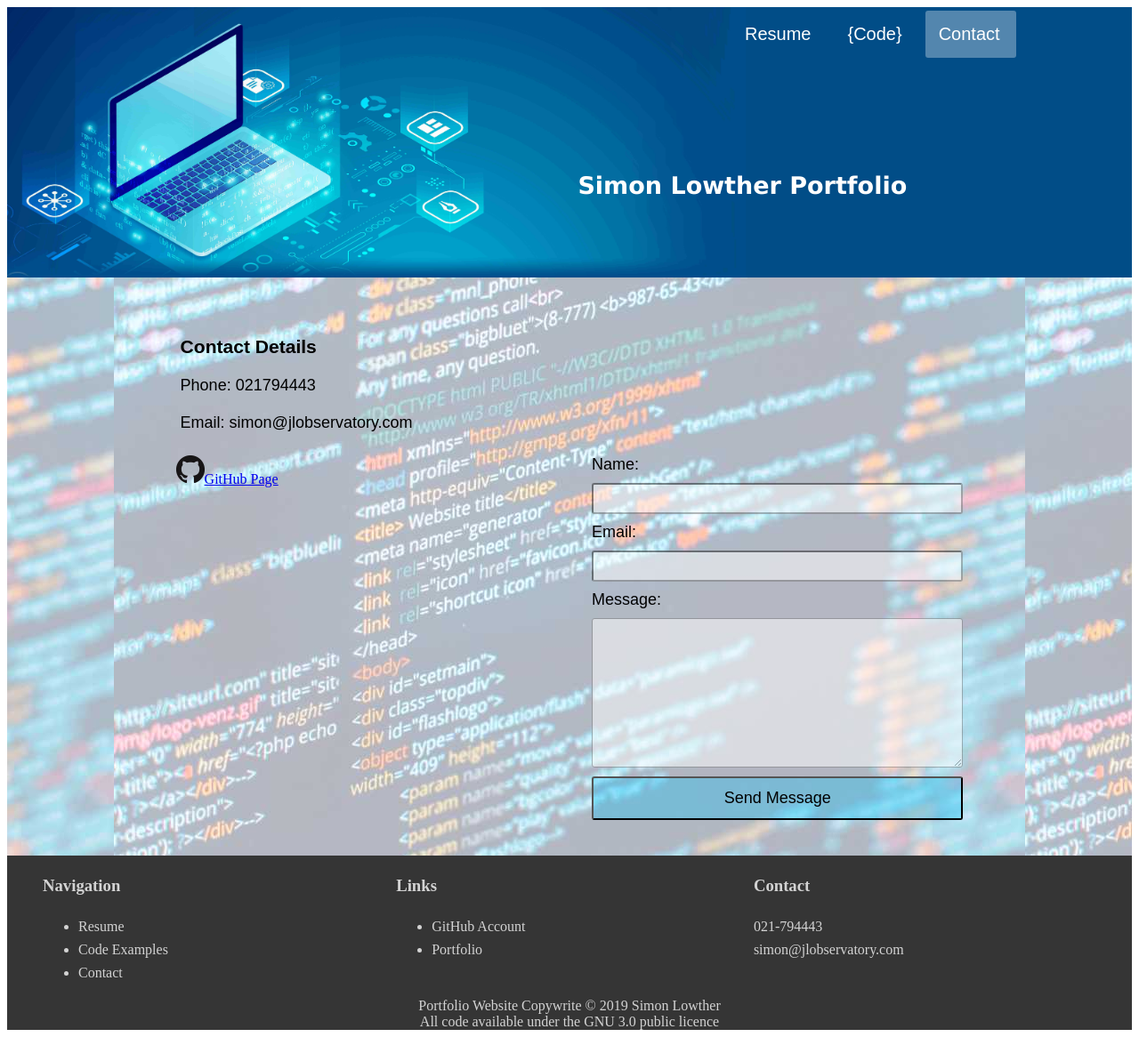
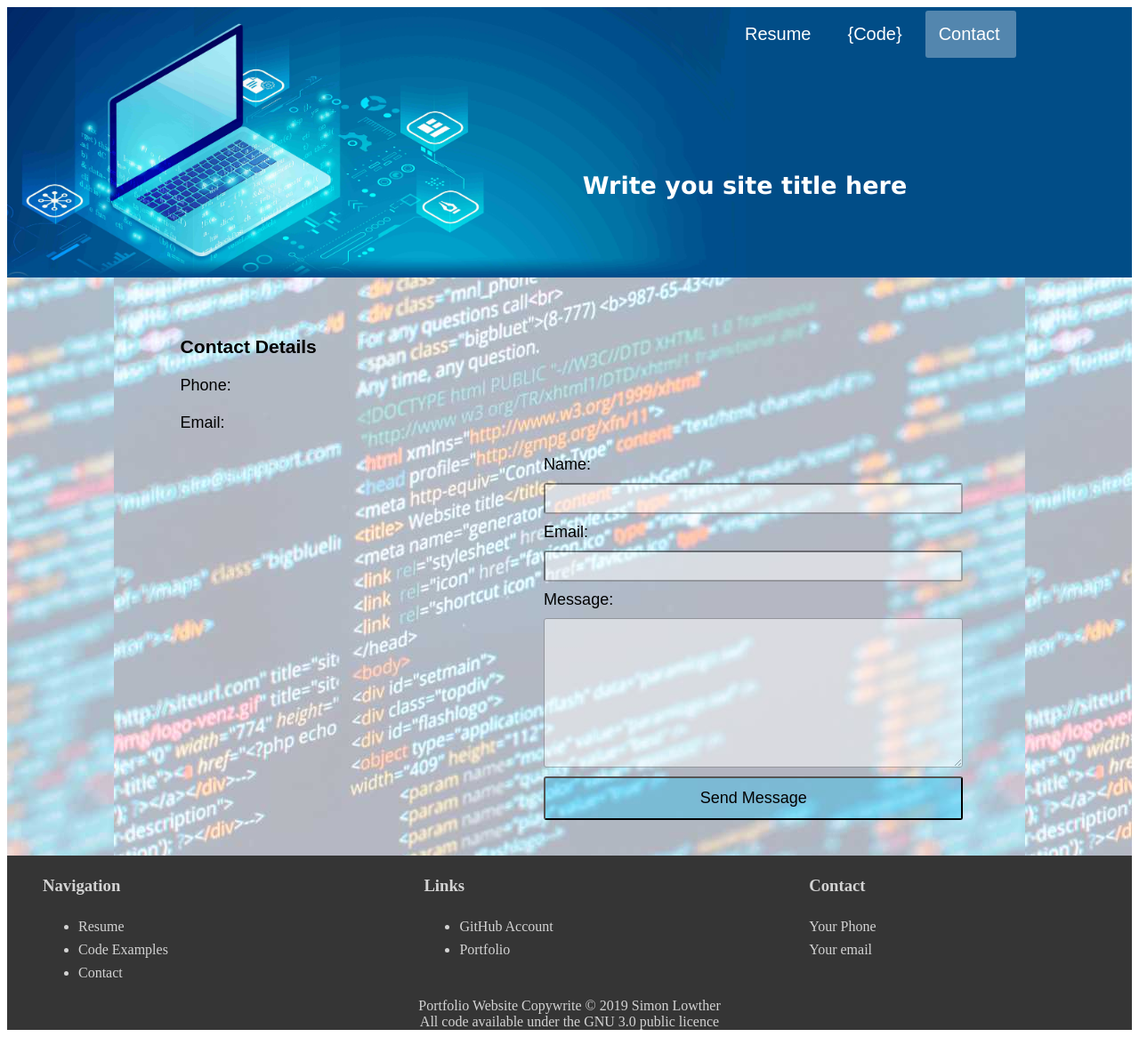
Before and after one commit to SimonLowther/Website-Template, a PHP site: page /Contact.php in a window 1280 px wide. Shown: the whole page at 89% size. Run offline with PHP 8.4, Linux system fonts and the light colour scheme.

Commit message:
Remove personal details, start to add instructions

```diff
--- a/Includes/Contact_Body.php
+++ b/Includes/Contact_Body.php
@@ -1,3 +1,11 @@
+<!--
+Items to be done on this page
+1. Add email address to the $toEmail field
+2. Add your website name and URL into the $subject and $body fields where indicated below
+3. Put your contact details into the HTML where indicated below
+
+    -->
+
 <!DOCTYPE html>
 <html lang="en">
 
@@ -25,9 +33,9 @@ if (isset($_POST['submit'])) {
             $headers = 'MIME-Version: 1.0'.'\r\n'.'Content-Type:text/html;charset=UTF-8'."\r\n";
             $headers .='From: '.$name.'<'.$mail.'>'."\r\n";
 
-            $toEmail = 'admin@server1.flexihubs.com';
-            $subject = 'You Have a New Message from SimonLowther.co.nz';
-            $body = "You have a new message from SimonLowther.co.nz.  \n\n FROM: ".$name."\n EMAIL: ".$mail."\n\n".$message;
+            $toEmail = '';  //Add email address where contact emails are to be sent
+            $subject = 'You Have a New Message from addWebsiteNameHere';  //Add the website name here for enail formatting
+            $body = "You have a new message from addWebsiteURLhere  \n\n FROM: ".$name."\n EMAIL: ".$mail."\n\n".$message; //add the website URL for correct email formatting
 
             if(mail($toEmail, $subject, $body, $headers)){
                 //Email sent successfully
@@ -59,12 +67,9 @@ if (isset($_POST['submit'])) {
         <div class='contact-body'>
             <div class="details">
                 <h3>Contact Details</h3>
-                <div>Phone: 021794443<br><br>
-                    Email: simon@jlobservatory.com <br><br></div>
+                <div>Phone: <br><br> <!-- Add your name and phone number and email here -->
+                    Email:  <br><br></div>
             </div><br><br>
-            <div>
-                <a href="https://GitHub.com/SimonLowther"><img src="/Resources/GitHub-Mark-32px.png">GitHub Page</img></a>
-            </div>
 
             <div class="contact-form">
 
--- a/Includes/Footer.php
+++ b/Includes/Footer.php
@@ -1,5 +1,6 @@
-<?php
-?>
+<!-- Instructions:
+
+Add your own links and contact details for the footer where indicated below -->
 <!DOCTYPE html>
 <html lang="en">
 <head>
@@ -21,14 +22,14 @@
     <div class='footer_2'>
         <h3>Links</h3>
         <ul>
-            <li><a href="https://GitHub.com/SimonLowther"> GitHub Account</a></li>
-            <li><a href="https://SimonLowther.co.nz">Portfolio</a></li>
+            <li><a href="put your link here"> GitHub Account</a></li> <!-- add your own links here-->
+            <li><a href="put your link here">Portfolio</a></li>
         </ul>
     </div>
     <div class='footer_3'>
         <h3>Contact</h3>
-            <p>021-794443 </br>
-               simon@jlobservatory.com
+            <p>Your Phone </br> <!-- Your phone and email go here -->
+               Your email
             </p>
 
 </div>
--- a/Includes/Header.php
+++ b/Includes/Header.php
@@ -1,3 +1,11 @@
+<!-- Instructions:
+
+Put the site title in the HTML below
+
+Alter the headings in the Nav bar below.  If you wish to keep it real simple only
+alter the HTML text between the tags, or for total completeness you can change the $item# fields but this will
+require changing other pages.  Feel free to email me to find out all the changes required if needed.  -->
+
 <head>
     <link rel="stylesheet" href="/css/header.css" />
     <link rel="stylesheet" href="/css/nav.css">
@@ -34,8 +42,7 @@
 
         <div class="text">
             <h2>
-                Simon Lowther
-                Portfolio
+                Write you site title here  <!--Site title goes here -->
             </h2>
         </div>
     </div>
--- a/portfolio.php
+++ b/portfolio.php
@@ -1,12 +1,15 @@
+<!-- Instructions
+
+Add a site title where indicated and change the favicon to whatever you like -->
+
 <!DOCTYPE html>
 <html lang="en">
 
 <head>
     <meta charset="UTF-8">
     <meta name="viewport" content="width=device-width, initial-scale=1.0">
-    <title>Simon Lowther</title>
-    <link rel="shortcut icon" href="favicon.png" type="image/x-icon">
-    <link rel='stylesheet' href='/css/portfolio.css'>
+    <title>Site Title</title> <!--Put the site title in here -->
+    <link rel="shortcut icon" href="favicon.png" type="image/x-icon"> <!-- Remember to change the favicon -->
 </head>
 
 <body>
```
Also changed, not shown: README.md.
